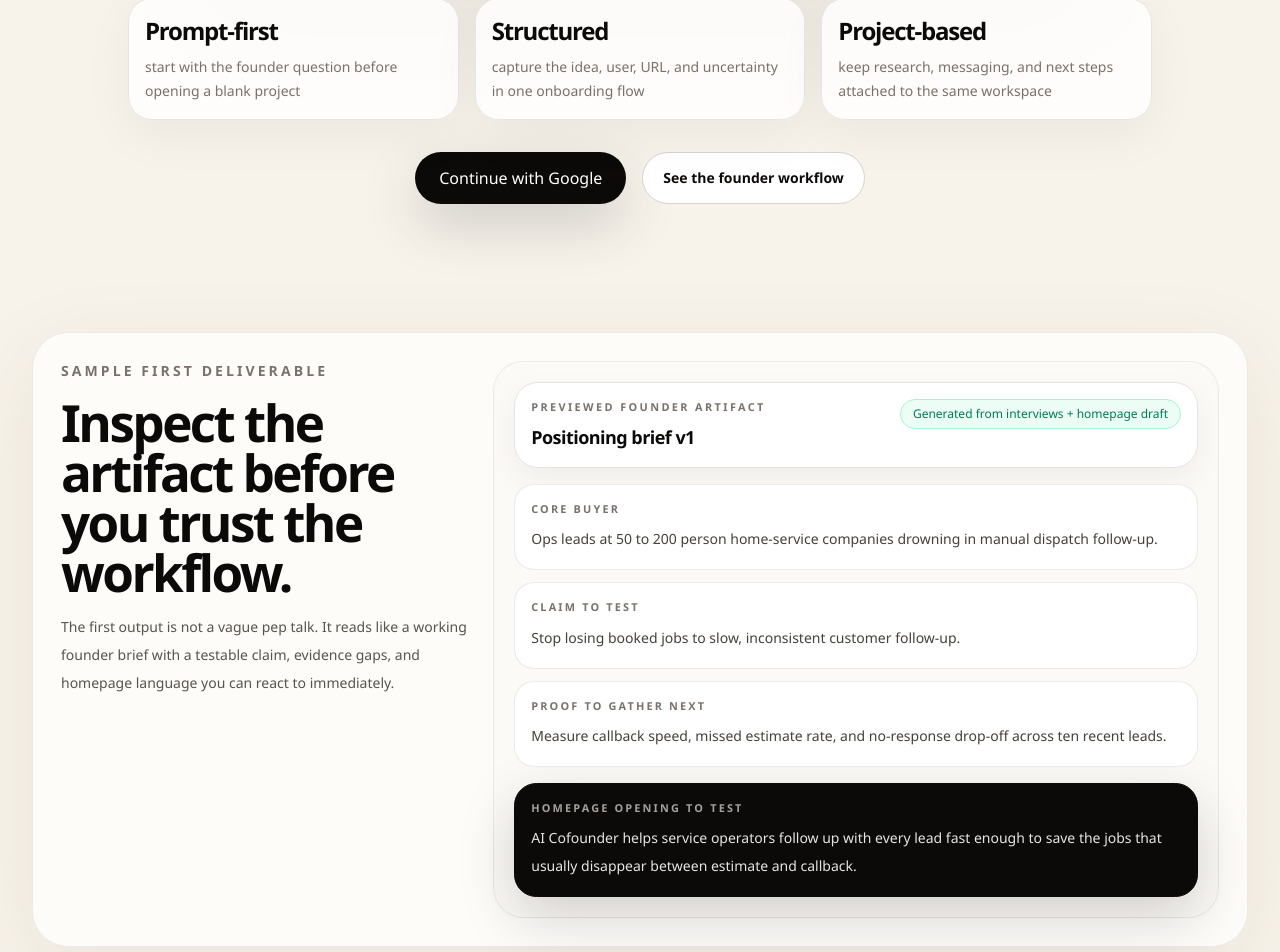
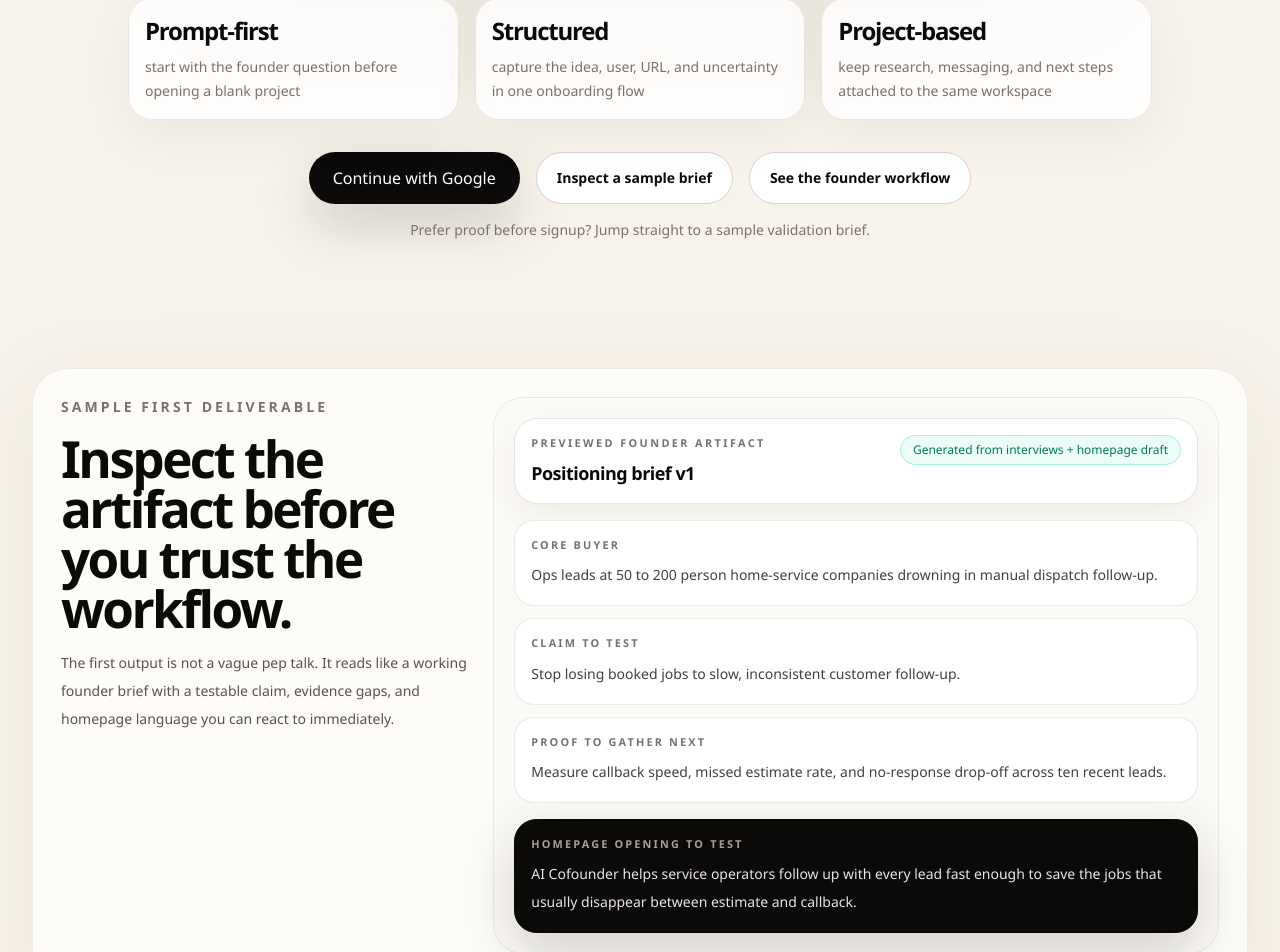
Before and after one commit to jianxux/aicofounder, a Next.js app: page / in a window 1280 px wide. Shown: the part 1901-2853 px from the top of the page. Built offline with nearby package versions, Linux system fonts and the light colour scheme; no server answers.

Commit message:
feat: add sample brief hero CTA
Give exploratory visitors a direct path to inspect the sample\ndeliverable before authentication. Adds a stable in-page anchor\nand test coverage for the new CTA and analytics event.

```diff
--- a/src/app/page.tsx
+++ b/src/app/page.tsx
@@ -475,14 +475,18 @@ export default function LandingPage() {
               analyticsPage="/"
               className="inline-flex items-center justify-center rounded-full bg-stone-950 px-6 py-3.5 text-sm font-semibold text-white shadow-[0_20px_55px_rgba(15,23,42,0.18)] transition duration-200 hover:-translate-y-0.5 hover:bg-stone-800"
             />
+            <LandingLinkCta button="hero_inspect_sample_brief" variant="secondary" href="#sample-deliverable">
+              Inspect a sample brief
+            </LandingLinkCta>
             <LandingLinkCta button="hero_see_workspace" variant="secondary">
               See the founder workflow
             </LandingLinkCta>
           </div>
+          <p className="mt-4 text-sm text-stone-500">Prefer proof before signup? Jump straight to a sample validation brief.</p>
         </section>
       </div>
 
-      <section className="mx-auto w-full max-w-7xl px-6 py-8 lg:px-8">
+      <section id="sample-deliverable" className="mx-auto w-full max-w-7xl scroll-mt-24 px-6 py-8 lg:px-8">
         <div className="grid gap-6 rounded-[2.25rem] border border-stone-200/80 bg-white/72 p-6 shadow-[0_24px_90px_rgba(66,46,17,0.08)] backdrop-blur-sm lg:grid-cols-[0.72fr_1.28fr] lg:p-7">
           <div className="max-w-md">
             <div className="text-sm font-semibold uppercase tracking-[0.22em] text-stone-500">Sample first deliverable</div>
```
Also changed, not shown: 1 other file (tests, documents, lock files or other folders).
